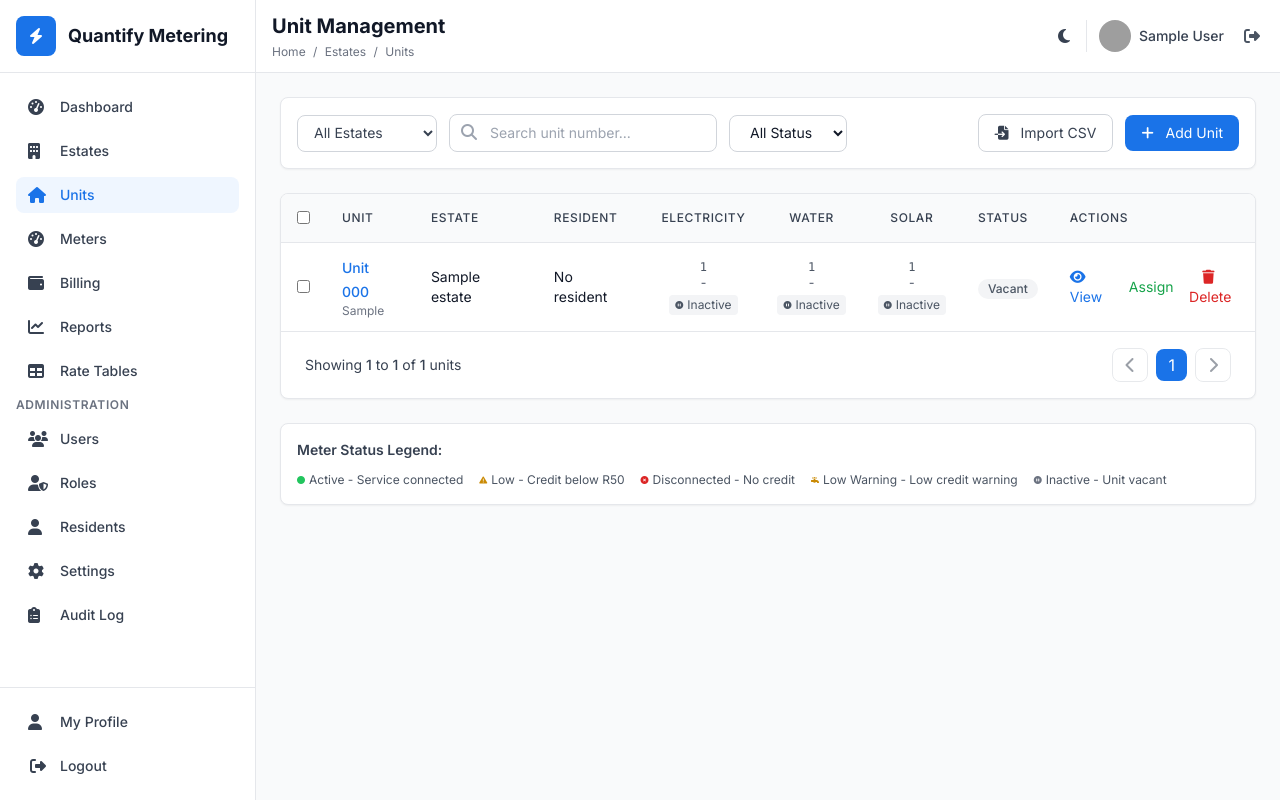
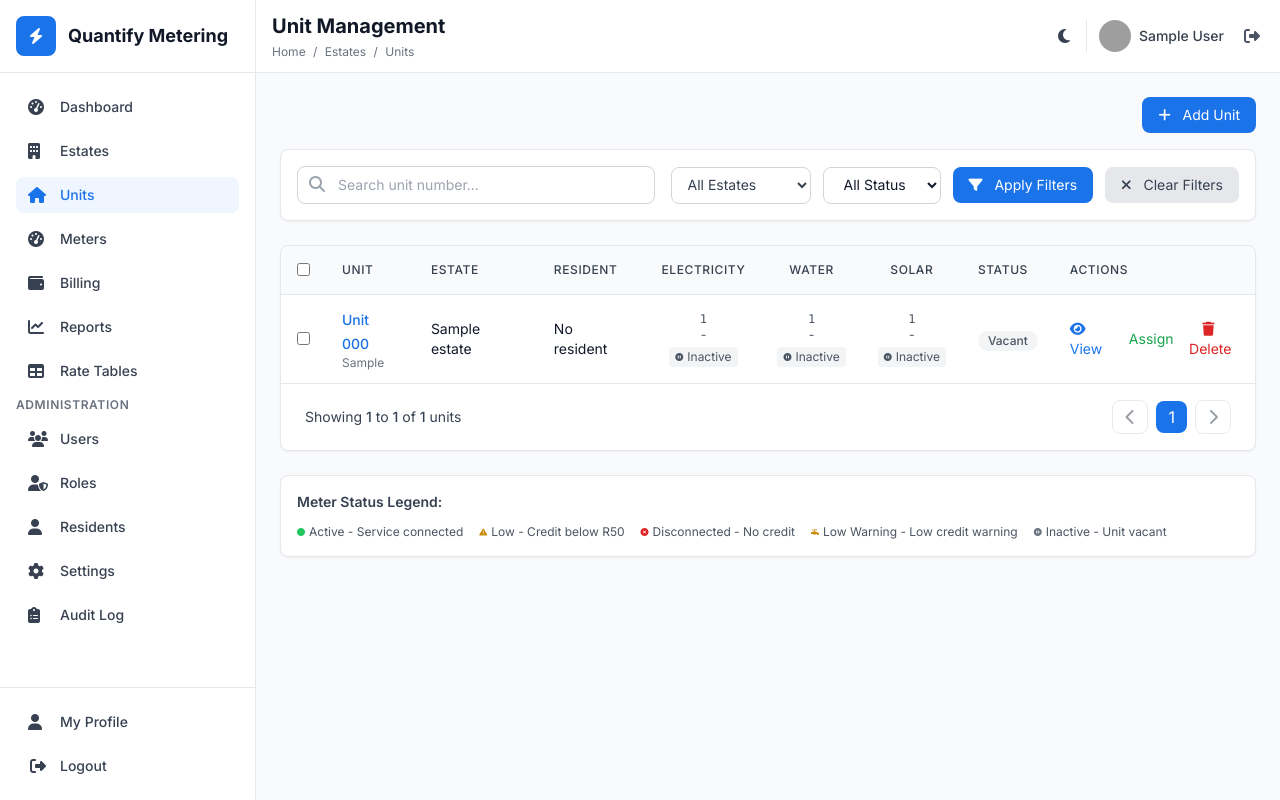
Before and after one commit to double-eye-za/QuantifyMeteringSystem, a Flask app: page /api/v1/units in a window 1280 px wide. Run offline with Flask 3, Linux system fonts and the light colour scheme; a user stored in the database is signed in; tables that the repository leaves empty hold one stand-in row (values such as "Sample post"); some libraries are stand-ins or nearby versions; grey boxes are pictures that could not be loaded.

Commit message:
style: change the layout of the units page filters section and add apply and clear filters buttons

```diff
--- a/app/templates/units/units.html
+++ b/app/templates/units/units.html
@@ -9,48 +9,8 @@ block breadcrumb %}
                                 <span class="mx-1">/</span>
                                 <span>Units</span>
 {% endblock %} {% block content %}
-                <!-- Filters Bar -->
-<div
-  class="bg-white dark:bg-gray-800 rounded-lg shadow-sm border border-gray-200 dark:border-gray-700 p-4 mb-6"
->
-  <div
-    class="flex flex-col lg:flex-row lg:items-center lg:justify-between gap-4"
-  >
-                        <div class="flex flex-wrap items-center gap-3">
-                            <!-- Estate Filter -->
-      <form id="unitFilters" method="get" action="{{ url_for('api_v1.units_page') }}" class="flex items-center gap-3">
-        <select name="estate_id" class="px-3 py-2 border border-gray-300 dark:border-gray-600 rounded-lg bg-white dark:bg-gray-700 text-sm text-gray-700 dark:text-gray-300" onchange="this.form.submit()">
-          <option value="">All Estates</option>
-          {% for e in estates %}
-          <option value="{{ e.id }}" {% if current_filters.estate_id==e.id %}selected{% endif %}>{{ e.name }}</option>
-          {% endfor %}
-                            </select>
 
-                            <!-- Search -->
-                            <div class="relative">
-        <input name="q" value="{{ current_filters.q or '' }}" type="text" placeholder="Search unit number..." class="pl-10 pr-4 py-2 border border-gray-300 dark:border-gray-600 rounded-lg bg-white dark:bg-gray-700 text-gray-900 dark:text-white text-sm focus:ring-2 focus:ring-primary focus:border-primary" />
-        <i
-          class="fas fa-search absolute left-3 top-2.5 text-gray-400 dark:text-gray-500"
-        ></i>
-                            </div>
-
-                            <!-- Status Filter -->
-      <select name="occupancy_status" class="px-4 py-2 border border-gray-300 dark:border-gray-600 rounded-lg bg-white dark:bg-gray-700 text-gray-900 dark:text-white text-sm focus:ring-2 focus:ring-primary focus:border-primary" onchange="this.form.submit()">
-        <option value="">All Status</option>
-        <option value="occupied" {% if current_filters.occupancy_status=='occupied' %}selected{% endif %}>Occupied</option>
-        <option value="vacant" {% if current_filters.occupancy_status=='vacant' %}selected{% endif %}>Vacant</option>
-                            </select>
-
-                            <!-- Meter Status -->
-      </form>
-                        </div>
-
-                        <div class="flex items-center gap-3">
-      <button
-        class="px-4 py-2 bg-white dark:bg-gray-700 border border-gray-300 dark:border-gray-600 text-gray-700 dark:text-gray-300 rounded-lg hover:bg-gray-50 dark:hover:bg-gray-600 text-sm transition-colors"
-      >
-                                <i class="fas fa-file-import mr-2"></i> Import CSV
-                            </button>
+<div class="flex justify-end mb-4">
   <button
     onclick="showAddUnitModal()"
     class="px-4 py-2 bg-primary hover:bg-blue-700 text-white rounded-lg text-sm transition-colors"
@@ -59,7 +19,72 @@ block breadcrumb %}
     <i class="fas fa-plus mr-2"></i> Add Unit
                         </button>
                     </div>
+
+                <!-- Filters Bar -->
+<div
+  class="bg-white dark:bg-gray-800 rounded-lg shadow-sm border border-gray-200 dark:border-gray-700 p-4 mb-6"
+>
+  <form id="unitFilters" method="get" action="{{ url_for('api_v1.units_page') }}">
+                    <div class="flex flex-col lg:flex-row lg:items-center lg:justify-between gap-4">
+
+      <div class="flex-1 max-w-md">
+                            <div class="relative">
+          <input
+            id="searchInput"
+            name="q"
+            value="{{ current_filters.q or '' }}"
+            type="text"
+            placeholder="Search unit number..."
+            class="w-full pl-10 pr-4 py-2 border border-gray-300 dark:border-gray-600 rounded-lg bg-white dark:bg-gray-700 text-gray-900 dark:text-white text-sm focus:ring-2 focus:ring-primary focus:border-primary"
+          />
+                                <i class="fas fa-search absolute left-3 top-2.5 text-gray-400 dark:text-gray-500"></i>
                             </div>
+      </div>
+
+
+      <div class="flex items-center gap-3">
+
+        <select
+          id="estateFilter"
+          name="estate_id"
+          class="px-3 py-2 border border-gray-300 dark:border-gray-600 rounded-lg bg-white dark:bg-gray-700 text-sm text-gray-700 dark:text-gray-300"
+        >
+          <option value="">All Estates</option>
+          {% for e in estates %}
+          <option value="{{ e.id }}" {% if current_filters.estate_id==e.id %}selected{% endif %}>{{ e.name }}</option>
+          {% endfor %}
+        </select>
+
+                            <!-- Status Filter -->
+        <select
+          id="statusFilter"
+          name="occupancy_status"
+          class="px-4 py-2 border border-gray-300 dark:border-gray-600 rounded-lg bg-white dark:bg-gray-700 text-gray-900 dark:text-white text-sm focus:ring-2 focus:ring-primary focus:border-primary"
+        >
+          <option value="">All Status</option>
+          <option value="occupied" {% if current_filters.occupancy_status=='occupied' %}selected{% endif %}>Occupied</option>
+          <option value="vacant" {% if current_filters.occupancy_status=='vacant' %}selected{% endif %}>Vacant</option>
+                            </select>
+
+
+        <button
+          type="button"
+          onclick="applyFilters()"
+          class="px-4 py-2 bg-primary hover:bg-blue-700 text-white rounded-lg text-sm transition-colors"
+        >
+          <i class="fas fa-filter mr-2"></i> Apply Filters
+        </button>
+
+        <button
+          type="button"
+          onclick="clearFilters()"
+          class="px-4 py-2 bg-gray-200 dark:bg-gray-700 hover:bg-gray-300 dark:hover:bg-gray-600 text-gray-700 dark:text-gray-300 rounded-lg text-sm transition-colors"
+        >
+          <i class="fas fa-times mr-2"></i> Clear Filters
+                            </button>
+                        </div>
+                    </div>
+  </form>
                 </div>
 
                 <!-- Units Table -->
@@ -870,5 +895,35 @@ block breadcrumb %}
       showFlashMessage("Unit deleted successfully.", "success", true)
     } catch (e) { console.error(e); showFlashMessage("Error deleting unit. Try again later.", "error", true) }
         }
+
+  // Filter Functions
+  function applyFilters() {
+    const form = document.getElementById('unitFilters');
+    form.submit();
+  }
+
+  function clearFilters() {
+    // Reset all form fields
+    document.getElementById('searchInput').value = '';
+    document.getElementById('estateFilter').value = '';
+    document.getElementById('statusFilter').value = '';
+
+    // Submit the form with cleared values
+    const form = document.getElementById('unitFilters');
+    form.submit();
+  }
+
+
+  document.addEventListener('DOMContentLoaded', function() {
+    const searchInput = document.getElementById('searchInput');
+    if (searchInput) {
+      searchInput.addEventListener('keypress', function(e) {
+        if (e.key === 'Enter') {
+          e.preventDefault();
+          applyFilters();
+        }
+      });
+    }
+  });
     </script>
 {% endblock %}
```
Lines whose indentation alone changed are shown as unchanged.
